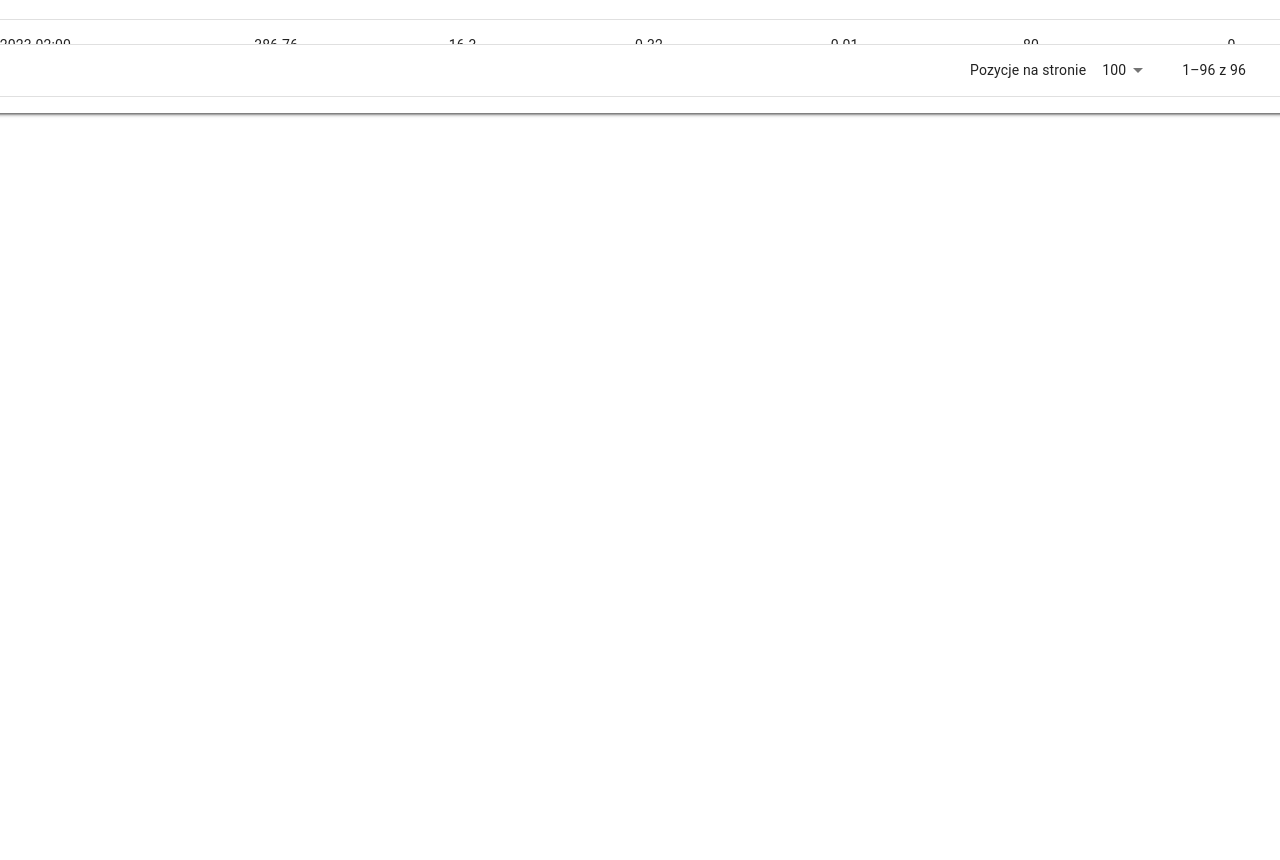
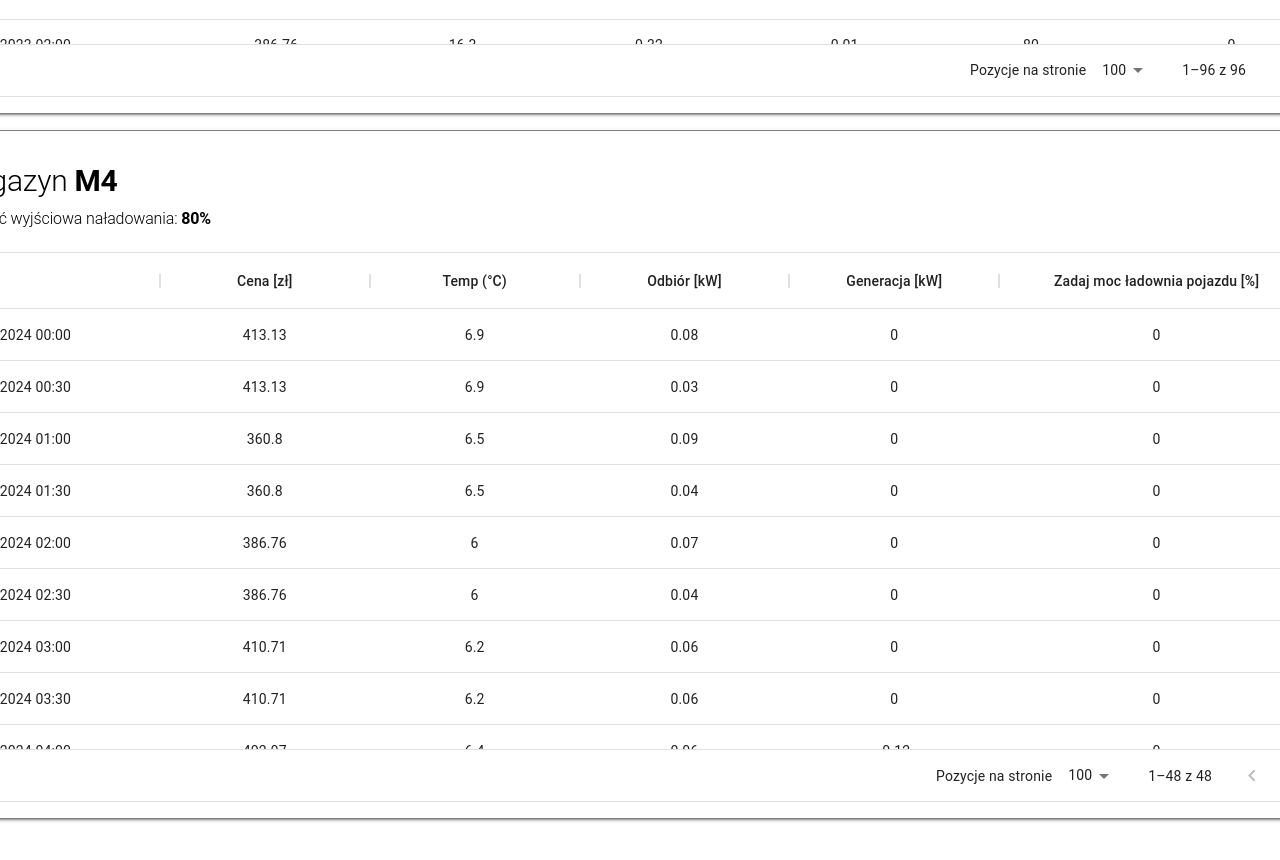
Before and after one commit to LukaszJasinskiGitHub/Monolith, a React (Create React App) app: page / in a window 1280 px wide. Shown: the part 2366-3226 px from the top of the page. Before the commit the page ends 2576 px from the top, so only its background shows below. Built offline with nearby package versions, Linux system fonts and the light colour scheme.

Commit message:
MOA-4: Add Unit Beta Control component.

```diff
--- a/src/App.tsx
+++ b/src/App.tsx
@@ -10,6 +10,7 @@ const UnitAlfaMonitoring = lazy(() => import("../src/components/unit-alfa-monito
 const UnitBetaMonitoring = lazy(() => import("../src/components/unit-beta-monitoring"));
 
 const UnitAlfaControl = lazy(() => import("../src/components/unit-alfa-control"));
+const UnitBetaControl = lazy(() => import("../src/components/unit-beta-control"));
 
 
 const App = () => {
@@ -41,6 +42,7 @@ const App = () => {
                   <Typography variant="h2">Panel Sterowania</Typography>
                   <Stack flexDirection="row" alignItems="center" justifyContent="center" flexWrap="wrap">
                     <UnitAlfaControl />
+                    <UnitBetaControl />
                   </Stack>
                 </Stack>
               </Box>
--- /dev/null
+++ b/src/components/unit-beta-control/Table/index.tsx
@@ -0,0 +1,90 @@
+import React from "react";
+import { DataGrid, GridColDef } from "@mui/x-data-grid";
+
+import { ParsedDataInterface } from "../";
+
+const columns: GridColDef[] = [
+  {
+    field: "id",
+    headerName: "ID",
+    width: 10,
+    headerAlign: "center",
+    align: "center",
+    sortable: false
+  },
+  {
+    field: "date",
+    headerName: "Data",
+    flex: 20,
+    sortable: false
+  },
+  {
+    field: "price",
+    headerName: "Cena [zł]",
+    flex: 20,
+    headerAlign: "center",
+    align: "center",
+    sortable: false
+  },
+  {
+    field: "temperature",
+    headerName: "Temp (°C)",
+    flex: 20,
+    headerAlign: "center",
+    align: "center",
+    sortable: false
+  },
+  {
+    field: "load",
+    headerName: "Odbiór [kW]",
+    flex: 20,
+    headerAlign: "center",
+    align: "center",
+    sortable: false
+  },
+  {
+    field: "generation",
+    headerName: "Generacja [kW]",
+    flex: 20,
+    headerAlign: "center",
+    align: "center",
+    sortable: false
+  },
+  {
+    field: "setCharge",
+    headerName: "Zadaj moc ładownia pojazdu [%]",
+    editable: true,
+    flex: 30,
+    type: "number",
+    headerAlign: "center",
+    align: "center",
+    sortable: false
+  },
+];
+
+const ControlTable = ({ tableRows }: { tableRows: ParsedDataInterface[] }) => {
+  if (!tableRows) return <div>Ładowanie..</div>;
+
+  return (
+    <div style={{ height: 550, width: "100%", overflowX: 'scroll' }}>
+      <DataGrid
+        rows={tableRows}
+        columns={columns}
+        disableColumnMenu
+        loading={!tableRows.length}
+        columnVisibilityModel={{ id: false }}
+        pageSizeOptions={[5, 10, 15, 20, 100]}
+        localeText={{
+          MuiTablePagination: {
+            labelRowsPerPage: "Pozycje na stronie",
+            labelDisplayedRows: function defaultLabelDisplayedRows({ from, to, count, }) {
+              return `${from}–${to} z ${count !== -1 ? count : `więcej niż ${to}`}`;
+            },
+          },
+        }}
+      />
+    </div>
+  );
+}
+
+export default ControlTable;
--- /dev/null
+++ b/src/components/unit-beta-control/Table/utils.ts
@@ -0,0 +1,21 @@
+import { ParsedDataInterface } from "../";
+
+export function createRowData(
+  id: string | number,
+  date: string,
+  price: string,
+  temperature: string,
+  load: string,
+  generation: string,
+  setCharge: string | number
+): ParsedDataInterface {
+  return {
+    id: Number(id),
+    date,
+    price,
+    temperature,
+    load,
+    generation,
+    setCharge: Number(setCharge),
+  };
+}
--- /dev/null
+++ b/src/components/unit-beta-control/data/dataControl.ts
@@ -0,0 +1,49 @@
+export const dataControl = `1;24.05.2024 00:00;413.13;6.9;0.08;0;0
+2;24.05.2024 00:30;413.13;6.9;0.03;0;0
+3;24.05.2024 01:00;360.8;6.5;0.09;0;0
+4;24.05.2024 01:30;360.8;6.5;0.04;0;0
+5;24.05.2024 02:00;386.76;6;0.07;0;0
+6;24.05.2024 02:30;386.76;6;0.04;0;0
+7;24.05.2024 03:00;410.71;6.2;0.06;0;0
+8;24.05.2024 03:30;410.71;6.2;0.06;0;0
+9;24.05.2024 04:00;402.97;6.4;0.06;-0.12;0
+10;24.05.2024 04:30;402.97;6.4;0.06;-0.12;0
+11;24.05.2024 05:00;456.59;6.7;0.04;-0.44;0
+12;24.05.2024 05:30;456.59;6.7;0.07;-0.44;0
+13;24.05.2024 06:00;563.4;7.5;0.02;-0.76;0
+14;24.05.2024 06:30;563.4;7.5;0.09;-0.76;0
+15;24.05.2024 07:00;639.99;9.1;0.55;-1.15;0
+16;24.05.2024 07:30;639.99;9.1;0.25;-1.15;0
+17;24.05.2024 08:00;537.12;10.6;2.44;-1.54;0
+18;24.05.2024 08:30;537.12;10.6;3.35;-1.54;0
+19;24.05.2024 09:00;415.41;11;0.14;-2.19;0
+20;24.05.2024 09:30;415.41;11;0.33;-2.19;0
+21;24.05.2024 10:00;376.02;11.2;0.1;-2.38;0
+22;24.05.2024 10:30;376.02;11.2;1.59;-2.38;0
+23;24.05.2024 11:00;367.11;11.7;0.2;-2.36;0
+24;24.05.2024 11:30;367.11;11.7;0.1;-2.36;0
+25;24.05.2024 12:00;321.14;12.8;0.47;-2.27;0
+26;24.05.2024 12:30;321.14;12.8;0.16;-2.27;0
+27;24.05.2024 13:00;349.11;12.9;0.39;-2.15;0
+28;24.05.2024 13:30;349.11;12.9;0.56;-2.15;0
+29;24.05.2024 14:00;377.36;12.3;6.2;-1.88;0
+30;24.05.2024 14:30;377.36;12.3;1.42;-1.88;0
+31;24.05.2024 15:00;414.07;12;0.19;-1.5;0
+32;24.05.2024 15:30;414.07;12;0.74;-1.5;0
+33;24.05.2024 16:00;421.77;12.1;0.18;-1.33;0
+34;24.05.2024 16:30;421.77;12.1;0.25;-1.33;0
+35;24.05.2024 17:00;555.07;11.8;0.48;-0.95;0
+36;24.05.2024 17:30;555.07;11.8;0.17;-0.95;0
+37;24.05.2024 18:00;689.37;11.5;0.35;-0.73;0
+38;24.05.2024 18:30;689.37;11.5;0.12;-0.73;0
+39;24.05.2024 19:00;796.8;11.1;0.24;-0.26;0
+40;24.05.2024 19:30;796.8;11.1;0.21;-0.26;0
+41;24.05.2024 20:00;742.1;10.5;0.25;0;0
+42;24.05.2024 20:30;742.1;10.5;0.04;0;0
+43;24.05.2024 21:00;613.27;10.4;0.12;0;0
+44;24.05.2024 21:30;613.27;10.4;0.05;0;0
+45;24.05.2024 22:00;484.93;10.4;0.12;0;0
+46;24.05.2024 22:30;484.93;10.4;0.02;0;0
+47;24.05.2024 23:00;411.83;10.2;0.09;0;0
+48;24.05.2024 23:30;411.83;10.2;0.06;0;0
+`;
--- /dev/null
+++ b/src/components/unit-beta-control/index.tsx
@@ -0,0 +1,66 @@
+import React, { useEffect, useMemo, useState } from "react";
+import { Typography, Box } from "@mui/material";
+import Papa from "papaparse";
+
+import ControlTable from "./Table";
+import { dataControl } from "./data/dataControl";
+import { createRowData } from "./Table/utils";
+
+export interface ParsedDataInterface {
+  id: string | number;
+  date: string;
+  price: string;
+  temperature: string;
+  load: string;
+  generation: string;
+  setCharge: string | number;
+}
+
+
+const UnitBetaControl = () => {
+  const [parsedDataAll, setParsedDataAll] = useState<ParsedDataInterface[]>([]);
+
+  useEffect(() => {
+    Papa.parse(dataControl, {
+      complete: function (results: { data: any[]; }) {
+        const transformedData = results.data.filter(item => item[0] !== '').map(item => ({
+          id: item[0],
+          date: item[1],
+          price: item[2],
+          temperature: item[3],
+          load: item[4],
+          generation: item[5],
+          setCharge: item[6],
+        }));
+
+        setParsedDataAll(transformedData);
+      },
+    });
+  }, []);
+
+  const tableRows = useMemo(() => parsedDataAll && parsedDataAll.map((data) => {
+    const { id, date, price, temperature, load, generation, setCharge } = data;
+
+    return createRowData(id, date, price, temperature, load, generation, setCharge);
+  }), [parsedDataAll]);
+
+  return (
+    <Box
+      component="section"
+      flexDirection="column"
+      sx={{ width: 1400, border: "1px solid gray", p: 2, mb: 2, mr: 2, boxShadow: "0px 3px 1px -2px rgb(0 0 0 / 20%), 0px 2px 2px 0px rgb(0 0 0 / 14%), 0px 1px 5px 0px rgb(0 0 0 / 12%)" }}
+    >
+      <Typography gutterBottom variant="h2" component="div" sx={{ mt: 2, fontSize: 30 }}>
+        Magazyn <strong>M4</strong>
+      </Typography>
+
+      <Typography gutterBottom variant="h2" component="div" sx={{ mt: 1, mb: 3, fontSize: 16 }}>
+        Wartość wyjściowa naładowania: <strong>80%</strong>
+      </Typography>
+
+      {tableRows && <ControlTable tableRows={tableRows} />}
+    </Box>
+  );
+};
+
+export default UnitBetaControl;
```
